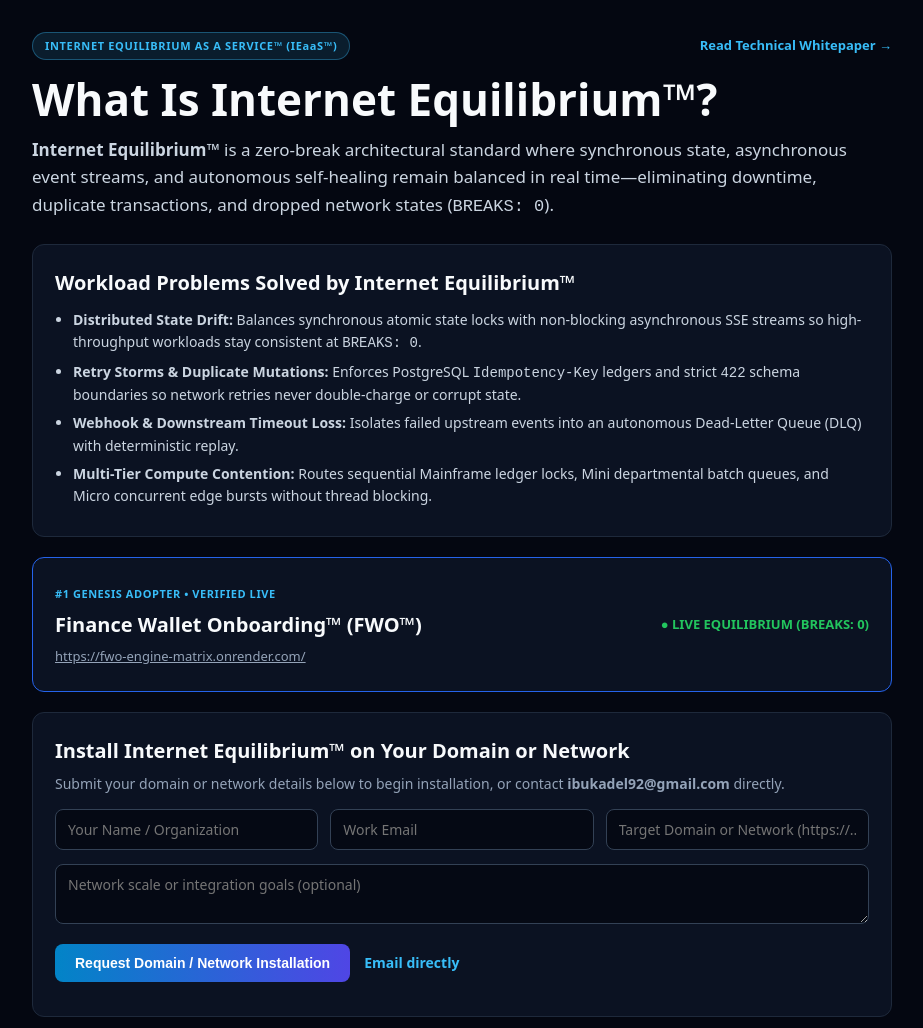
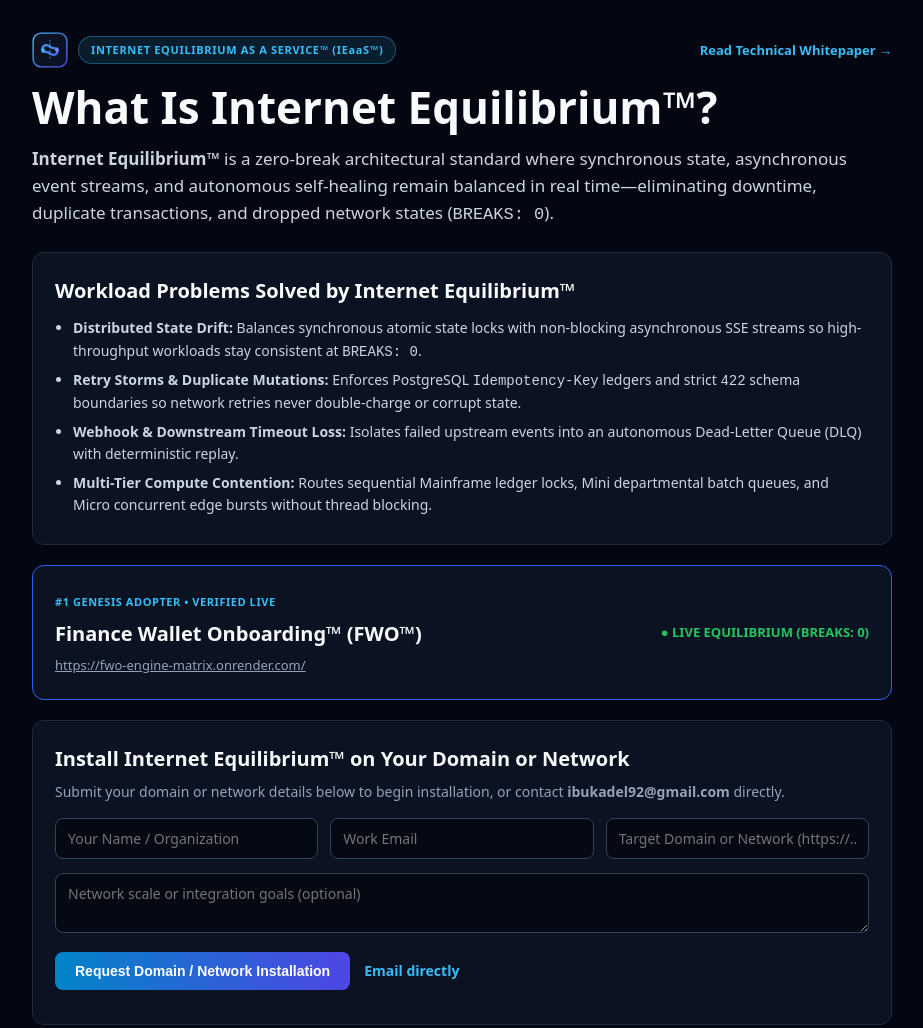
Before and after one commit to iadeleke/internet-equilibrium-as-a-service, a plain HTML site: page index.html in a window 1280 px wide. Shown: the top 1028 px of the page, without its empty margins (178-1101 px from the left). Drawn offline with Linux system fonts and the light colour scheme; no server answers.

Commit message:
feat(brand): embed inline vector equilibrium logo in header

```diff
--- a/index.html
+++ b/index.html
@@ -22,7 +22,7 @@
 </head>
 <body>
   <div class="wrap">
-    <div style="display:flex;justify-content:space-between;align-items:center;flex-wrap:wrap;gap:8px;"><span class="pill">INTERNET EQUILIBRIUM AS A SERVICE™ (IEaaS™)</span><a href="/whitepaper" style="color:#38bdf8;font-size:13px;font-weight:700;text-decoration:none;">Read Technical Whitepaper →</a></div>
+    <div style="display:flex;justify-content:space-between;align-items:center;flex-wrap:wrap;gap:8px;"><div style="display:inline-flex;align-items:center;"><svg width="36" height="36" viewBox="0 0 64 64" fill="none" xmlns="http://w3.org" style="vertical-align:middle;margin-right:10px;"><defs><linearGradient id="ieGrad" x1="0" y1="0" x2="64" y2="64" gradientUnits="userSpaceOnUse"><stop offset="0%" stop-color="#38bdf8"/><stop offset="100%" stop-color="#4f46e5"/></linearGradient></defs><rect x="2" y="2" width="60" height="60" rx="14" fill="#0b1222" stroke="url(#ieGrad)" stroke-width="2.5"/><path d="M18 32C18 25.5 23.2 21 29.5 24.5L34.5 27.5C40.8 31 46 26.5 46 32C46 37.5 40.8 43 34.5 39.5L29.5 36.5C23.2 33 18 38.5 18 32Z" stroke="url(#ieGrad)" stroke-width="4" stroke-linecap="round"/><circle cx="20" cy="32" r="3" fill="#38bdf8"/><circle cx="44" cy="32" r="3" fill="#818cf8"/><line x1="32" y1="14" x2="32" y2="50" stroke="#38bdf8" stroke-width="1.5" stroke-dasharray="3 3"/></svg><span class="pill">INTERNET EQUILIBRIUM AS A SERVICE™ (IEaaS™)</span></div><a href="/whitepaper" style="color:#38bdf8;font-size:13px;font-weight:700;text-decoration:none;">Read Technical Whitepaper →</a></div>
     <h1>What Is Internet Equilibrium™?</h1>
     <p class="lead">
       <strong>Internet Equilibrium™</strong> is a zero-break architectural standard where synchronous state, asynchronous event streams, and autonomous self-healing remain balanced in real time—eliminating downtime, duplicate transactions, and dropped network states (<code>BREAKS: 0</code>).
```
